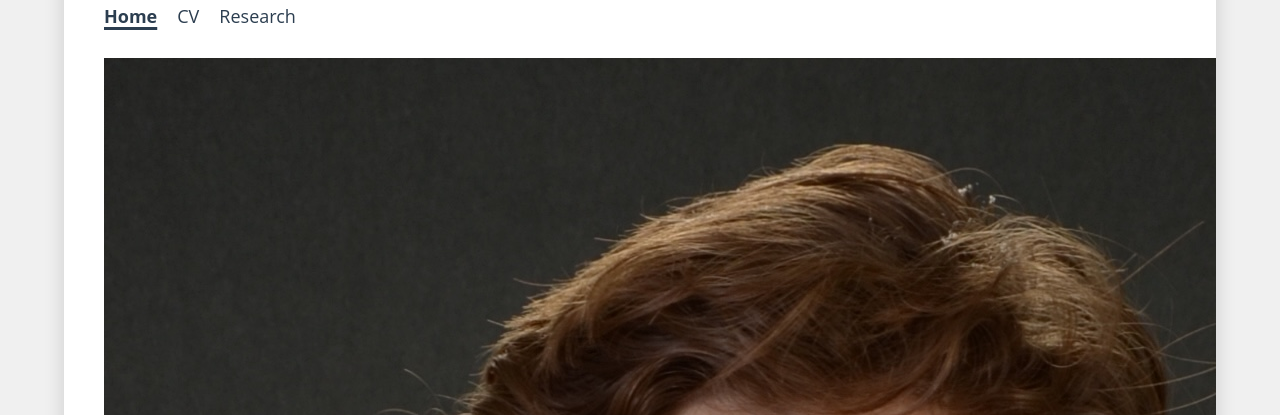
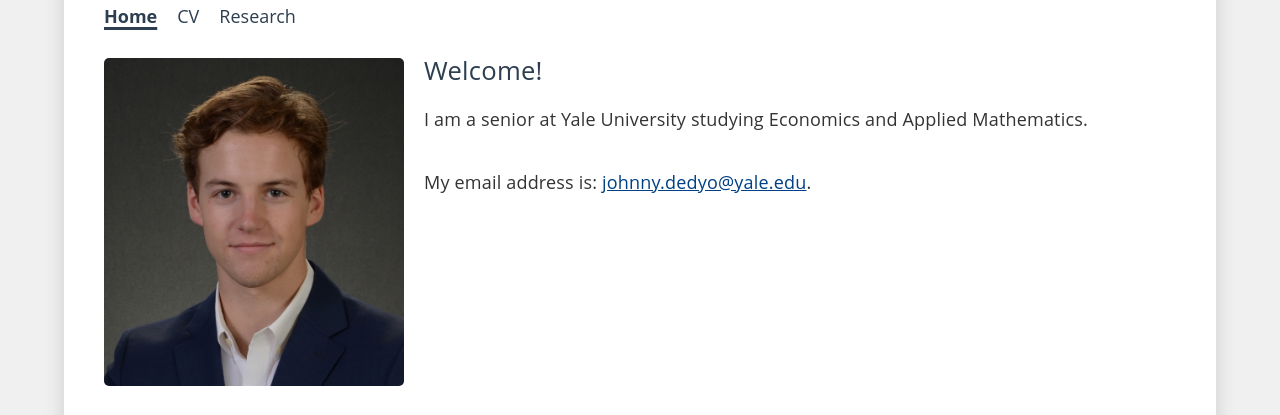
Before and after one commit to jdedyo/jdedyo.github.io, a plain HTML site: page index.html in a window 1280 px wide. Shown: the part 161-576 px from the top of the page. Drawn offline with Linux system fonts and the light colour scheme.

Commit message:
Rename class from 'cormac-picture' to 'johnny-picture'

```diff
--- a/styles.css
+++ b/styles.css
@@ -315,7 +315,7 @@ footer {
     text-decoration: underline;
 }
 
-.cormac-picture img {
+.johnny-picture img {
     max-width: 300px; /* Smaller default size */
     height: auto;
     align-items: auto;
```
